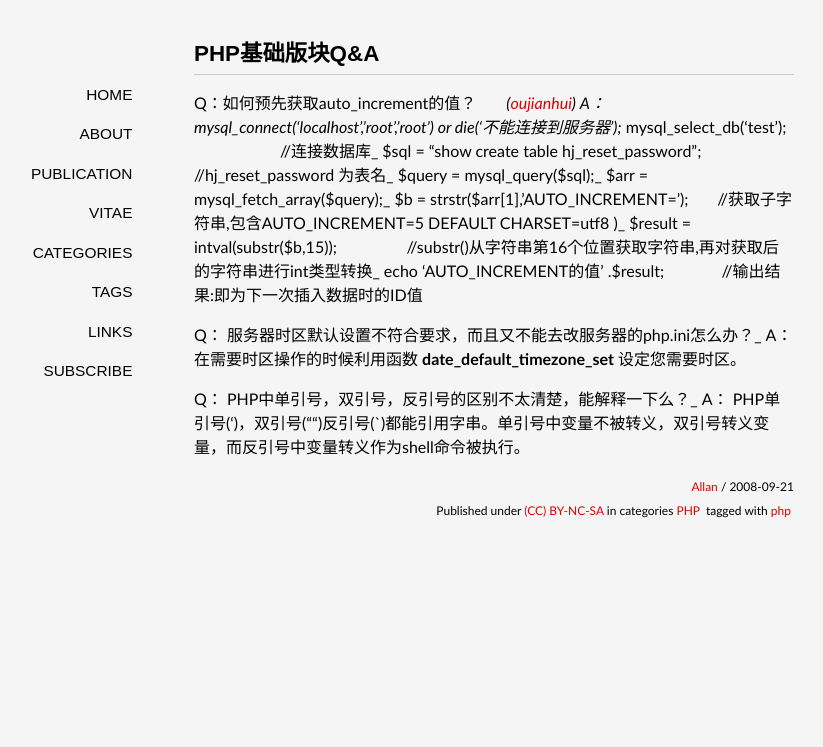
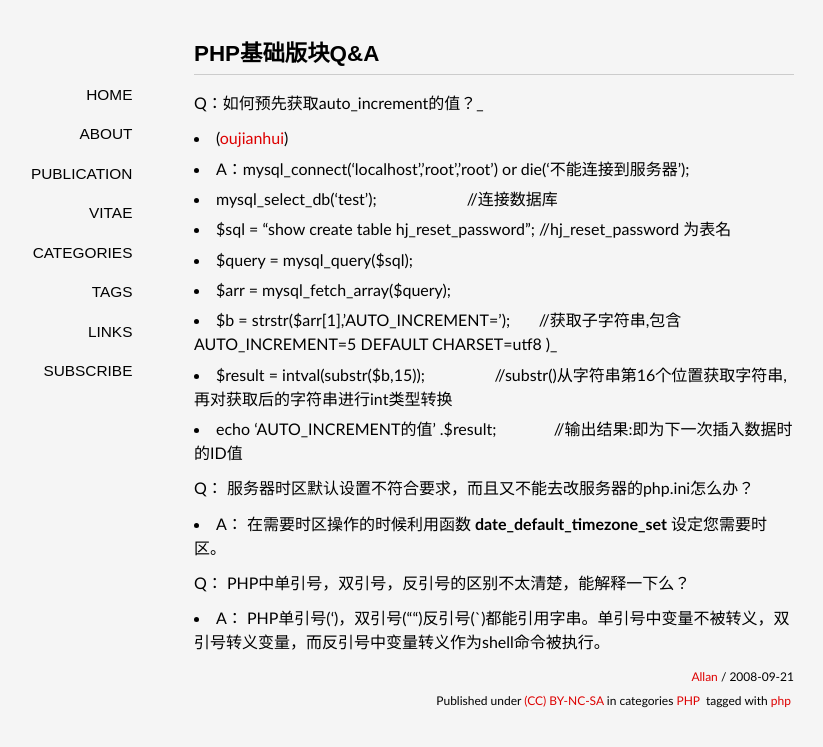
Before and after one commit to YupingLu/YupingLu.github.io, a Jekyll site: the page built from _posts/2008-09-21-PHP-基础版块-QA.markdown, in a window 1280 px wide. Shown: the top 747 px of the page, without its empty margins (146-969 px from the left). Built offline with Jekyll 4.4.1, drawn with Linux system fonts in a browser that asks for light colours; some web fonts are replaced; Markdown is read by kramdown in place of the engine named in the settings; comment, search, counter and statistics services are not loaded.

Commit message:
new line

```diff
--- a/_posts/2008-09-21-PHP-基础版块-QA.markdown
+++ b/_posts/2008-09-21-PHP-基础版块-QA.markdown
@@ -13,18 +13,18 @@ tags:
 ---
 
 Q：如何预先获取auto_increment的值？_
-([oujianhui](http://bbs.phpchina.com/thread-48376-1-71.html/))
-A：mysql_connect('localhost','root','root') or die('不能连接到服务器');_
-mysql_select_db('test');                      //连接数据库_
-$sql = "show create table hj_reset_password"; //hj_reset_password 为表名_
-$query = mysql_query($sql);_
-$arr = mysql_fetch_array($query);_
-$b = strstr($arr[1],'AUTO_INCREMENT=');       //获取子字符串,包含AUTO_INCREMENT=5 DEFAULT CHARSET=utf8 )_
-$result = intval(substr($b,15));                 //substr()从字符串第16个位置获取字符串,再对获取后的字符串进行int类型转换_
-echo 'AUTO_INCREMENT的值' .$result;              //输出结果:即为下一次插入数据时的ID值
+- ([oujianhui](http://bbs.phpchina.com/thread-48376-1-71.html/))
+- A：mysql_connect('localhost','root','root') or die('不能连接到服务器');
+- mysql_select_db('test');                      //连接数据库
+- $sql = "show create table hj_reset_password"; //hj_reset_password 为表名
+- $query = mysql_query($sql);
+- $arr = mysql_fetch_array($query);
+- $b = strstr($arr[1],'AUTO_INCREMENT=');       //获取子字符串,包含AUTO_INCREMENT=5 DEFAULT CHARSET=utf8 )_
+- $result = intval(substr($b,15));                 //substr()从字符串第16个位置获取字符串,再对获取后的字符串进行int类型转换
+- echo 'AUTO_INCREMENT的值' .$result;              //输出结果:即为下一次插入数据时的ID值
 
-Q： 服务器时区默认设置不符合要求，而且又不能去改服务器的php.ini怎么办？_
-A： 在需要时区操作的时候利用函数 **date_default_timezone_set** 设定您需要时区。
+Q： 服务器时区默认设置不符合要求，而且又不能去改服务器的php.ini怎么办？
+- A： 在需要时区操作的时候利用函数 **date_default_timezone_set** 设定您需要时区。
 
-Q： PHP中单引号，双引号，反引号的区别不太清楚，能解释一下么？_
-A： PHP单引号(')，双引号("")反引号(`)都能引用字串。单引号中变量不被转义，双引号转义变量，而反引号中变量转义作为shell命令被执行。
+Q： PHP中单引号，双引号，反引号的区别不太清楚，能解释一下么？
+- A： PHP单引号(')，双引号("")反引号(`)都能引用字串。单引号中变量不被转义，双引号转义变量，而反引号中变量转义作为shell命令被执行。
```
